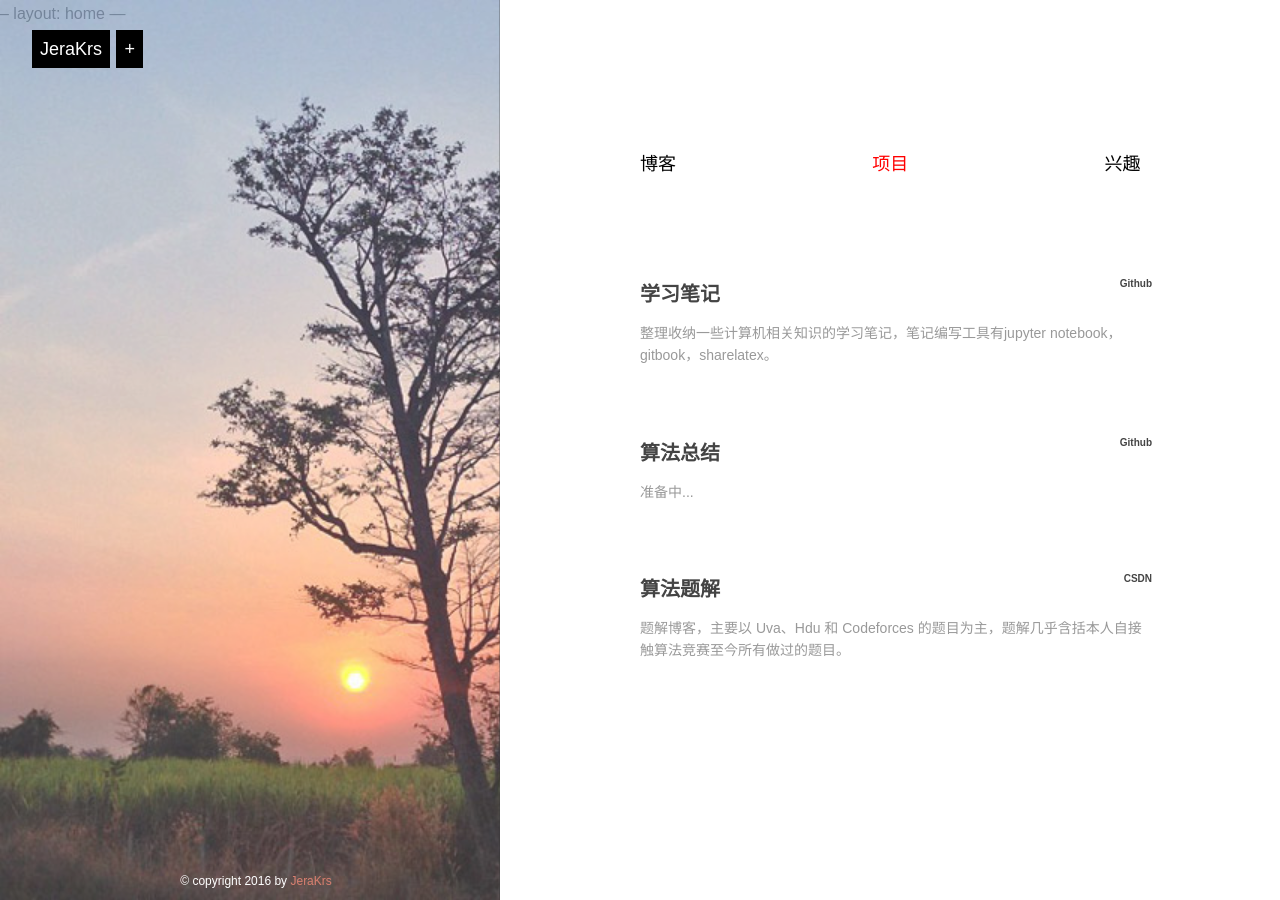
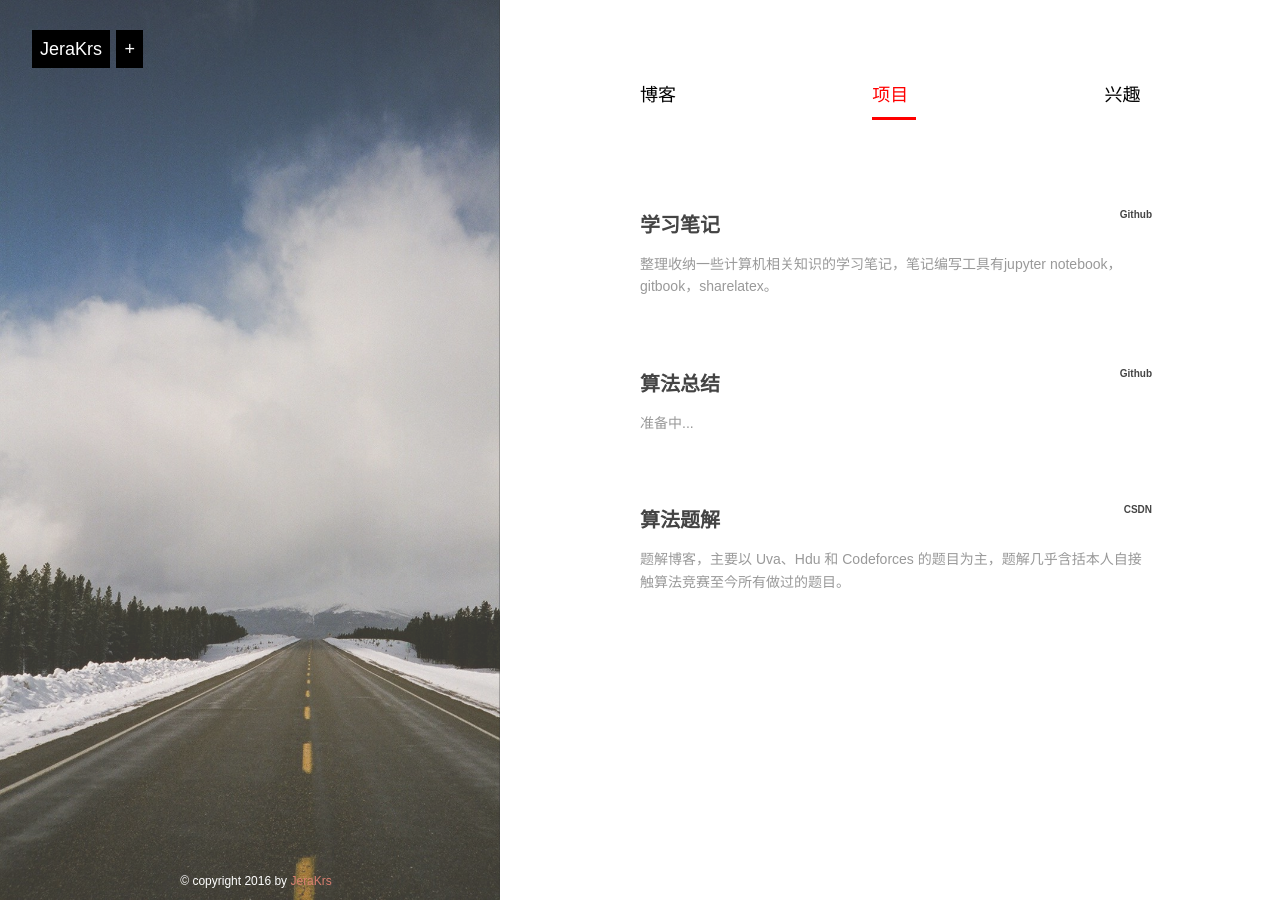
Before and after one commit to JeraKrs/jerakrs.github.io, a Jekyll site: the page built from pages/project.md, in a window 1280 px wide. Built offline with Jekyll 4.4.1, drawn with Linux system fonts in a browser that asks for light colours; our own code applies the rules of GitHub Pages for plain Markdown files; Markdown is read by kramdown in place of the engine named in the settings.

Commit message:
rename image file

```diff
--- a/css/default.css
+++ b/css/default.css
@@ -25,10 +25,10 @@ ol, ul { list-style:none; }
 /**********		Home Index Section		**********/
 .index-content .aside { position:fixed; top:0px; left:0px; width: 40%; height: 100%; min-width:300px; max-width:500px; background:#000; box-shadow:inset -1px 0 0 rgba(0,0,0,0.3); background-size:cover; opacity: 0.8; }
 .article, .proj, .habit { margin:0px; width:100%; min-width:600px; max-width:1560px; }
-.article .aside{ background-image:url('/images/backgroundOfstudy.jpeg'); }
-.proj .aside{ background-image:url('/images/backgroundOflife.jpg');}
-.habit .aside{ background-image:url('/images/backgroundOfalgorithm.jpeg');}
-.about .aside{ background-image:url('/images/backgroundOfabout.jpg');}
+.article .aside{ background-image:url('/images/background_blog.jpeg'); }
+.proj .aside{ background-image:url('/images/background_project.jpeg');}
+.habit .aside{ background-image:url('/images/background_habit.jpg');}
+.about .aside{ background-image:url('/images/background_about.jpg');}
 
 .index-content .section { margin-left:40%; width:40%; padding-top:80px; padding-left:10%; padding-right:10%; }
 .index-content .artical-list { width:100%; margin:0 auto; }
--- a/pages/project.md
+++ b/pages/project.md
@@ -1,4 +1,4 @@
---
+---
 layout: home
 ---
 
```
Also changed, not shown: images/background_about.jpg (renamed from images/backgroundOfabout.jpg), images/background_blog.jpeg (renamed from images/backgroundOfstudy.jpeg), images/background_habit.jpg (renamed from images/backgroundOflife.jpg), images/background_project.jpeg (renamed from images/backgroundOfalgorithm.jpeg).
